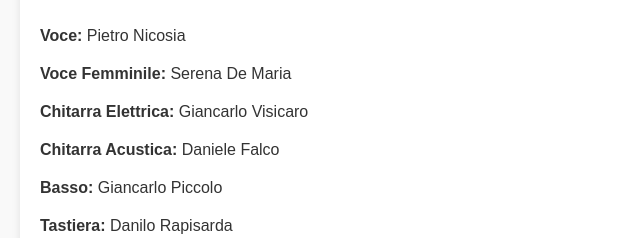
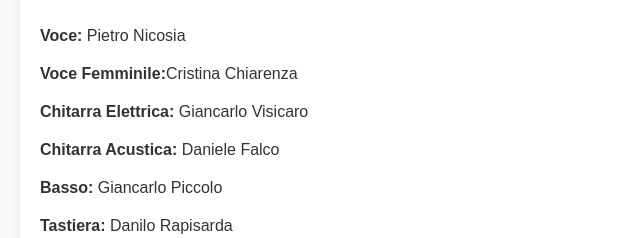
Before and after one commit to Alpidev/Controvento, a plain HTML site: page index.html in a window 1280 px wide. Shown: the part 416-654 px from the top of the page, 0-640 px from the left. Drawn offline with Linux system fonts and the light colour scheme.

Commit message:
Update index.html

```diff
--- a/index.html
+++ b/index.html
@@ -92,7 +92,7 @@
         <h2>I Componenti della Band</h2>
         <ul>
             <li><strong>Voce:</strong> Pietro Nicosia</li>
-            <li><strong>Voce Femminile:</strong> Serena De Maria</li>
+            <li><strong>Voce Femminile:</strong>Cristina Chiarenza</li>
             <li><strong>Chitarra Elettrica:</strong> Giancarlo Visicaro</li>
             <li><strong>Chitarra Acustica:</strong> Daniele Falco</li>
             <li><strong>Basso:</strong> Giancarlo Piccolo</li>
```
